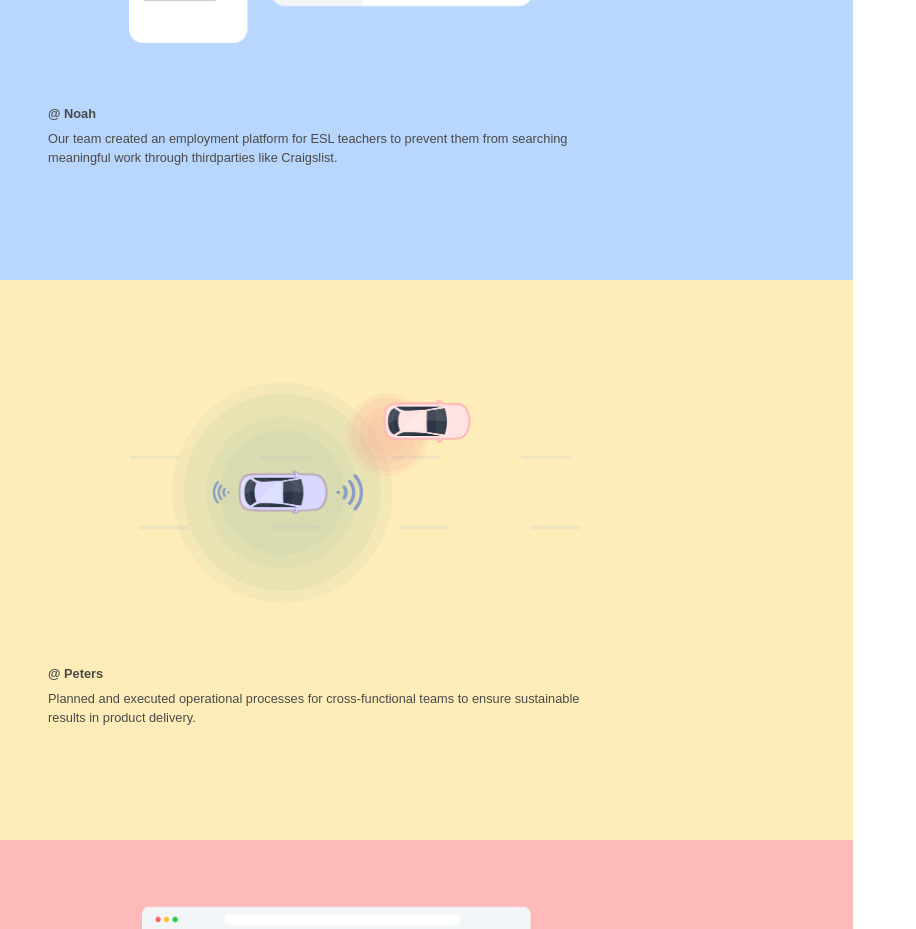
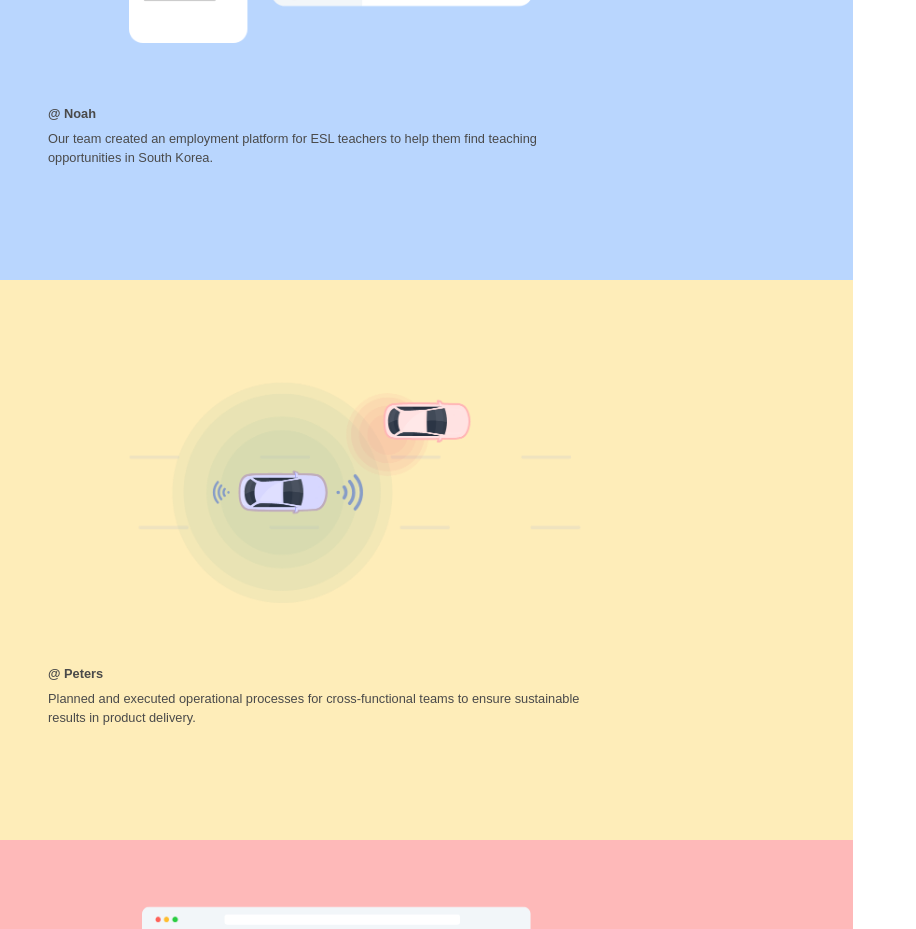
Before and after one commit to brywkim/portfolio, a plain HTML site: page index.html in a window 1280 px wide. Shown: the part 940-1869 px from the top of the page, without its empty margins (0-916 px from the left). Drawn offline with nearby package versions, Linux system fonts and the light colour scheme.

Commit message:
Add files via upload

```diff
--- a/index.html
+++ b/index.html
@@ -40,7 +40,7 @@
 							<img src="noah.png" width="991" srcset="noah.png 500w, noah.jpg png"
           sizes="(max-width: 479px) 57vw, (max-width: 767px) 42vw, (max-width: 991px) 43vw, 25vw" alt="" class="image-3" />
          				<h3>@ Noah</h3>
-						<p> Our team created an employment platform for ESL teachers to prevent them from searching meaningful work through thirdparties like Craigslist.</p>
+						<p> Our team created an employment platform for ESL teachers to help them find teaching opportunities in South Korea.</p>
 				</div>
 				<div>
 	<!-- 					<h3>@ Peters</h3> -->
```
